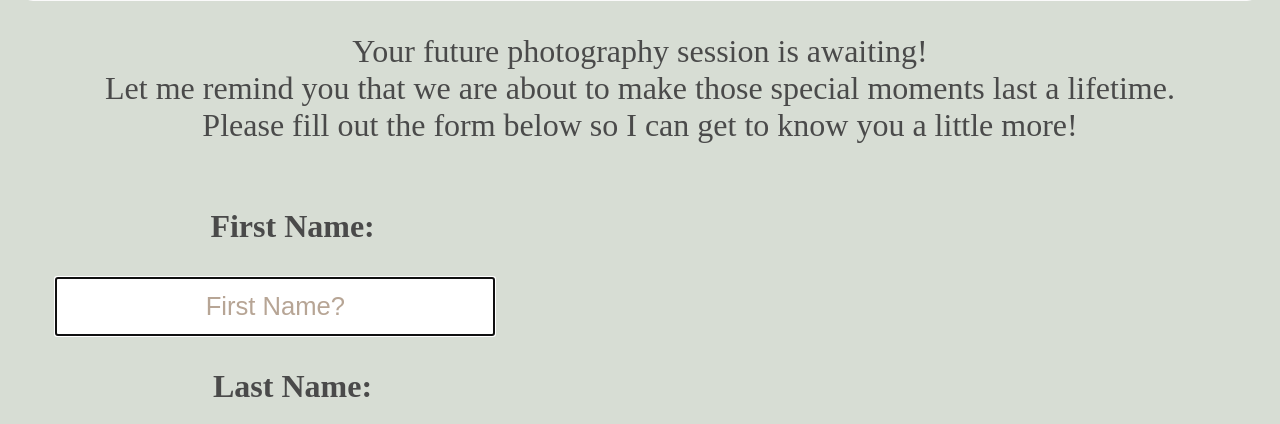
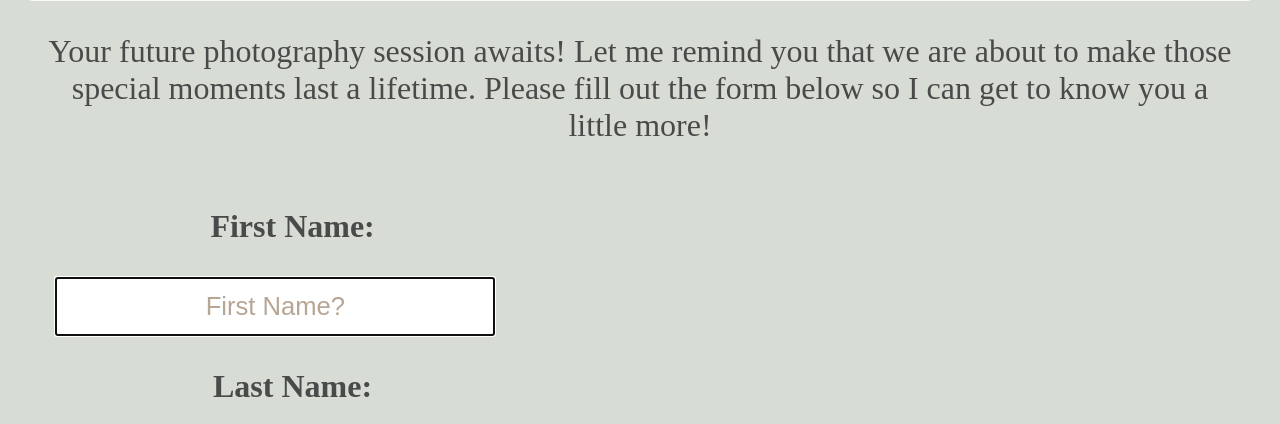
Before and after one commit to kziglar/kczphotography.github.io, a plain HTML site: page contact.htm in a window 1280 px wide. Shown: the part 296-720 px from the top of the page. Drawn offline with nearby package versions, Linux system fonts and the light colour scheme.

Commit message:
Update contact.htm

```diff
--- a/contact.htm
+++ b/contact.htm
@@ -50,7 +50,10 @@ Tested: May 4, 2022, Passed on Chrome and Microsoft Edge browsers.
             </ul>
         </nav>
 
-    <p class = "description"> Your future photography session is awaiting!<br> Let me remind you that we are about to make those special moments last a lifetime. <br>Please fill out the form below so I can get to know you a little more! </p>
+    <p class = "description"> Your future photography session awaits!
+Let me remind you that we are about to make those special moments last a lifetime.
+Please fill out the form below so I can get to know you a little more!
+ </p>
 
 
     <img alt = '' class = "contactphoto" src = "img/contact.jpg">
```
